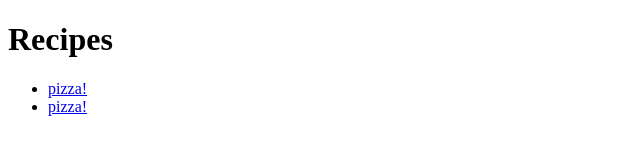
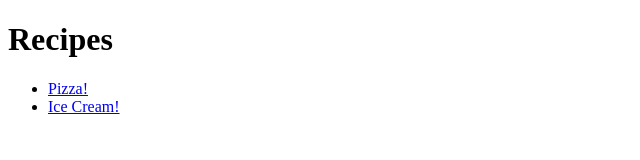
Before and after one commit to vcarter3/odin-recipes, a plain HTML site: page index.html in a window 1280 px wide. Shown: the full height of the page, 0-640 px from the left. Drawn offline with Linux system fonts and the light colour scheme.

Commit message:
Capitalised

```diff
--- a/index.html
+++ b/index.html
@@ -9,8 +9,8 @@
 <body>
     <h1>Recipes </h1>
     <ul>
-    <li><a href="./recipes/vegan_pizza.html">pizza!</a></li>
-    <li><a href="./recipes/vegan_ice_cream.html">pizza!</a></li>
+    <li><a href="./recipes/vegan_pizza.html">Pizza!</a></li>
+    <li><a href="./recipes/vegan_ice_cream.html">Ice Cream!</a></li>
     </ul>
 </body>
 </html>
```
Also changed, not shown: recipes/vegan_pizza.html (+1 -1 lines).
